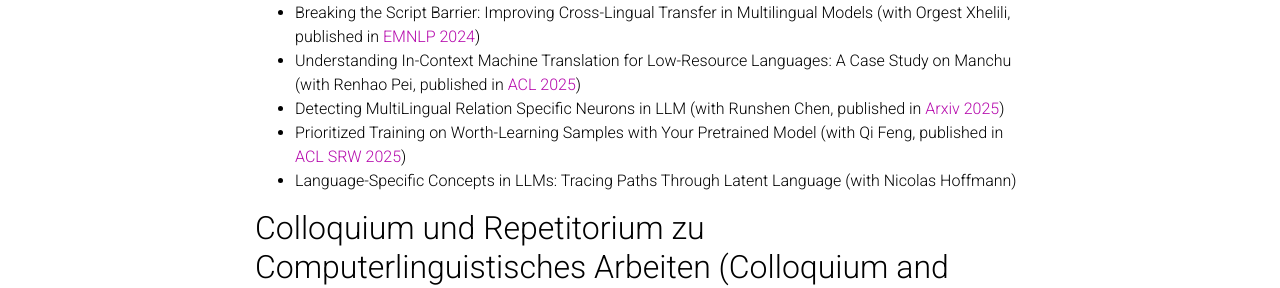
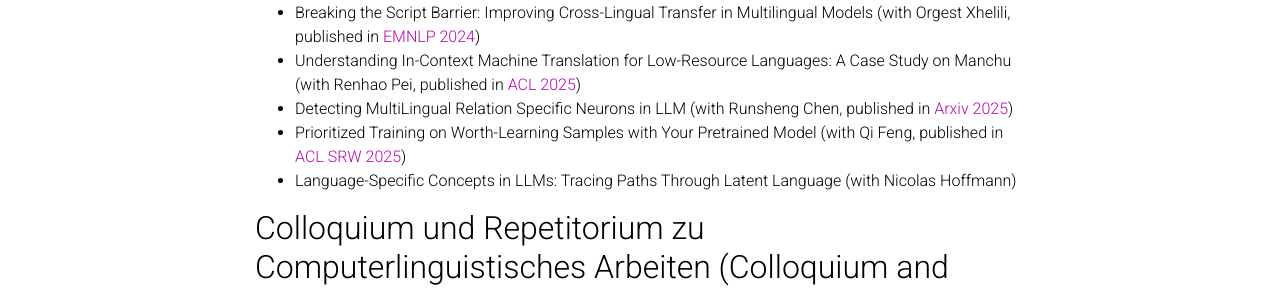
Before and after one commit to yihongL1U/yihongl1u.github.io, a Jekyll site: the page built from _pages/teaching.md, in a window 1280 px wide and 1316 px high. Shown: the part 326-614 px from the top of the window. Built offline with Jekyll 4.4.1, drawn with Linux system fonts in a browser that asks for light colours; comment, search, counter and statistics services are not loaded; a style sheet for code colours, icons or effects is not loaded.

Commit message:
Update teaching.md

```diff
--- a/_pages/teaching.md
+++ b/_pages/teaching.md
@@ -13,7 +13,7 @@
 - How Multilingual are Existing Multilingual Benchmark Datasets? A Systematic Investigation (with Jiahao Lu)
 - Breaking the Script Barrier: Improving Cross-Lingual Transfer in Multilingual Models (with Orgest Xhelili, published in [EMNLP 2024](https://arxiv.org/pdf/2406.19759))
 - Understanding In-Context Machine Translation for Low-Resource Languages: A Case Study on Manchu (with Renhao Pei, published in [ACL 2025](https://arxiv.org/pdf/2502.11862))
-- Detecting MultiLingual Relation Specific Neurons in LLM (with Runshen Chen, published in [Arxiv 2025](https://arxiv.org/pdf/2502.17355))
+- Detecting MultiLingual Relation Specific Neurons in LLM (with Runsheng Chen, published in [Arxiv 2025](https://arxiv.org/pdf/2502.17355))
 - Prioritized Training on Worth-Learning Samples with Your Pretrained Model (with Qi Feng, published in [ACL SRW 2025](https://arxiv.org/pdf/2507.09758))
 - Language-Specific Concepts in LLMs: Tracing Paths Through Latent Language (with Nicolas Hoffmann)
 
```
